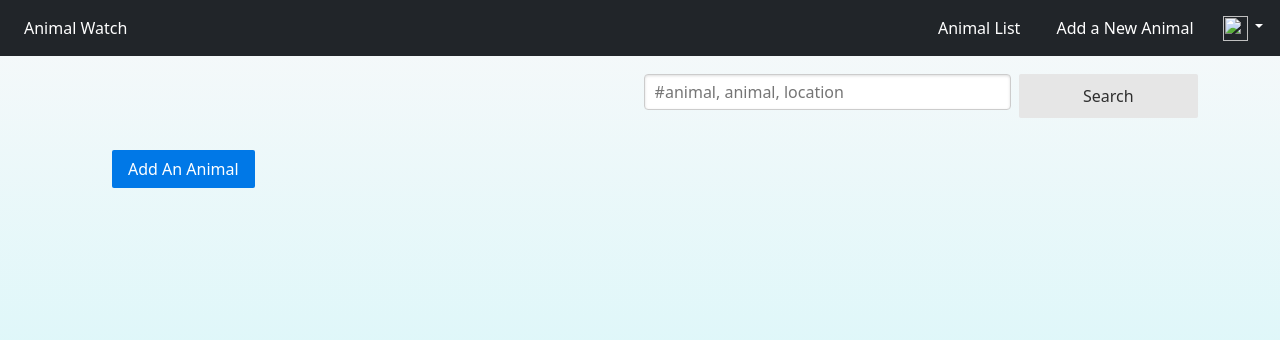
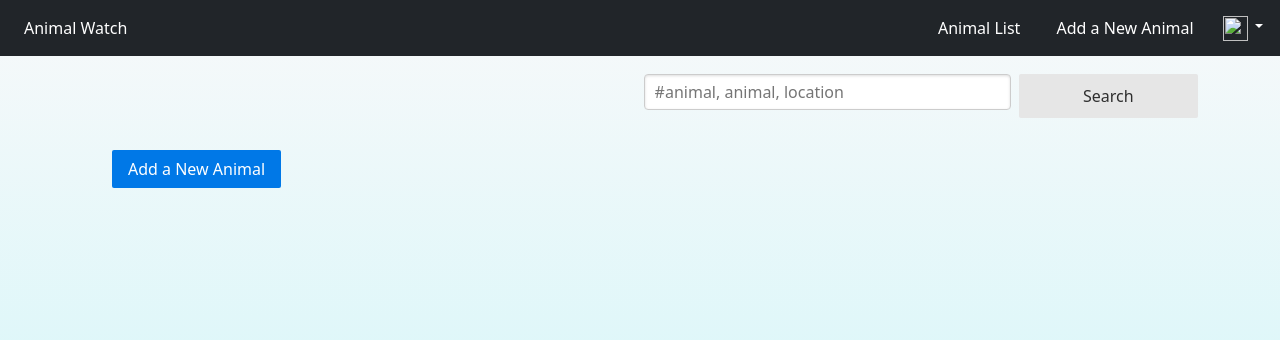
Before and after one commit to WileyBui/Animal-Watch, a Flask app: template templates/feed.html in a window 1280 px wide. Shown: the top 340 px of the page. Run offline with Flask 2, Linux system fonts and the light colour scheme; the template is opened without the code that fills it, so the values that code supplies are empty; the visitor is signed in with stand-in values (Sample User, id 1); some libraries are stand-ins or nearby versions.

Commit message:
Changed the phrasing on the animal list page for the button 'Add An Animal' to 'Add a New Animal.' We hope this phrasing makes the intention of the button and following web page clear.

```diff
--- a/templates/feed.html
+++ b/templates/feed.html
@@ -111,7 +111,7 @@
     <br>
     <div id="addAnimalLink">
       <form class="pure-form"  action="{{ url_for("page_add_animal") }}">
-        <input type="submit" class="pure-button pure-button-primary" value="Add An Animal"/><br>
+        <input type="submit" class="pure-button pure-button-primary" value="Add a New Animal"/><br>
       </form>
     </div>
   </div>
```
